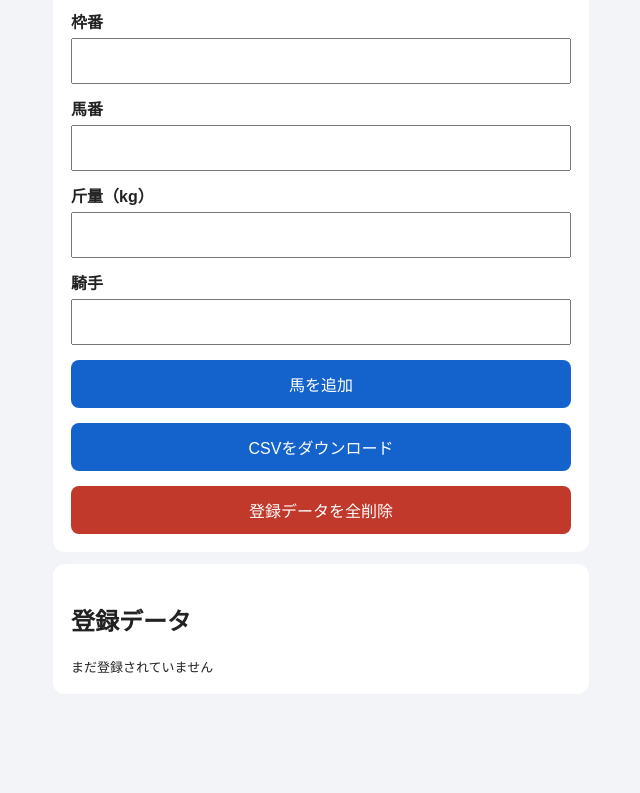
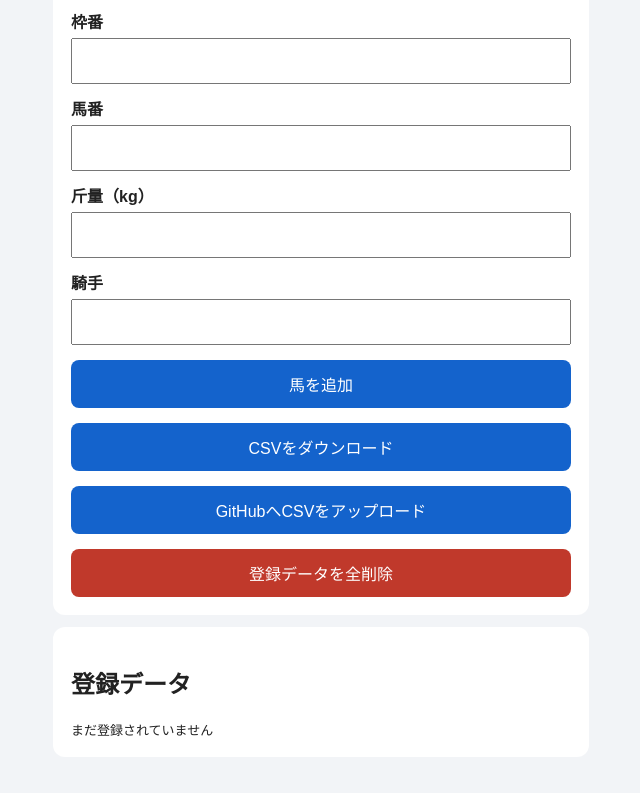
Before and after one commit to gnu10/boss-keiba-form, a plain HTML site: page index.html in a window 1280 px wide. Shown: the part 633-1426 px from the top of the page, without its empty margins (319-959 px from the left). Before the commit the page ends 1363 px from the top, so only its background shows below. Drawn offline with Linux system fonts and the light colour scheme.

Commit message:
Update index.html

```diff
--- a/index.html
+++ b/index.html
@@ -95,7 +95,9 @@
     <button onclick="downloadCSV()">
       CSVをダウンロード
     </button>
-
+<button onclick="window.open('https://github.com/gnu10/boss-keiba-ai/upload/main/data', '_blank')">
+  GitHubへCSVをアップロード
+</button>
 <button onclick="clearHorses()" style="background:#c0392b;">
   登録データを全削除
 </button>
```
